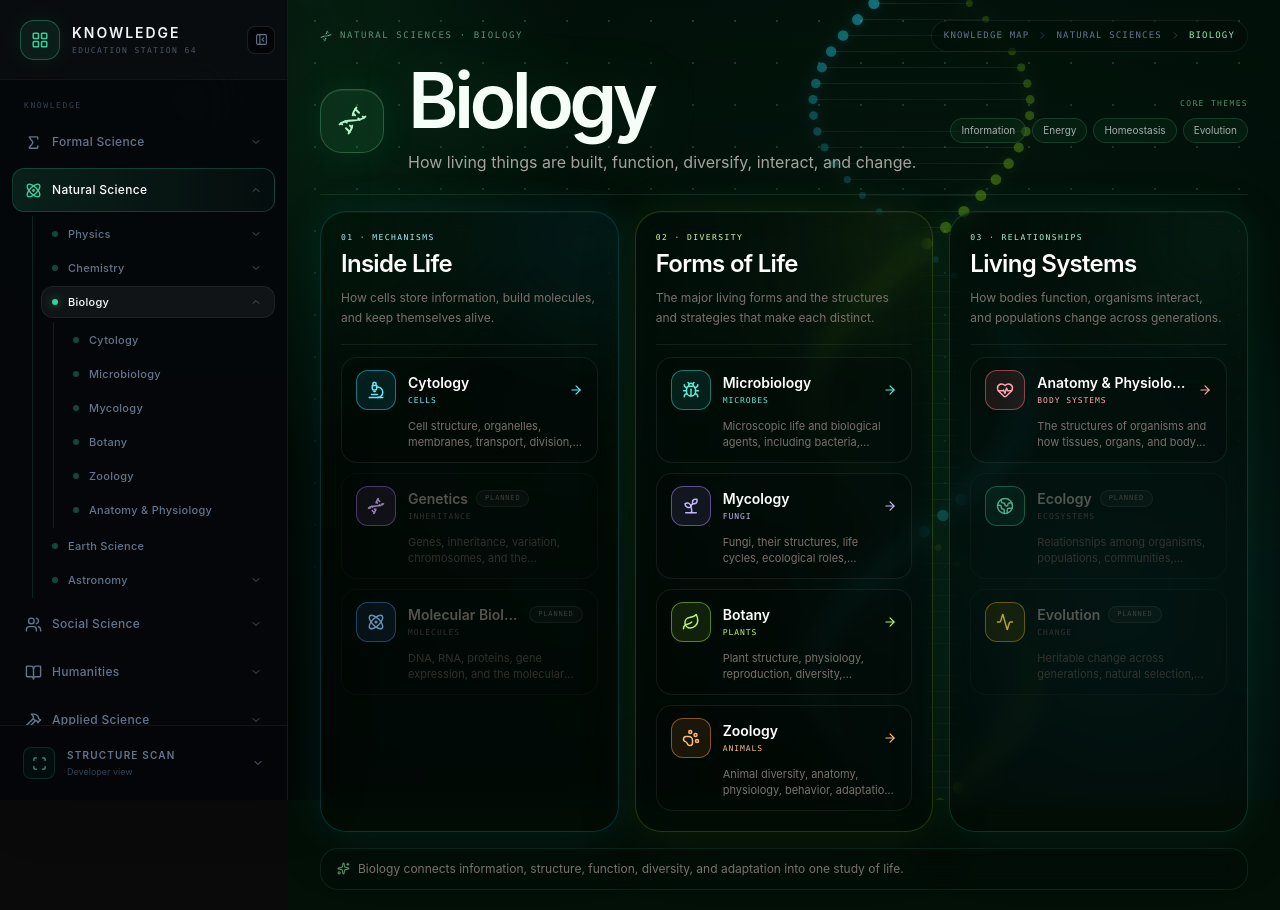
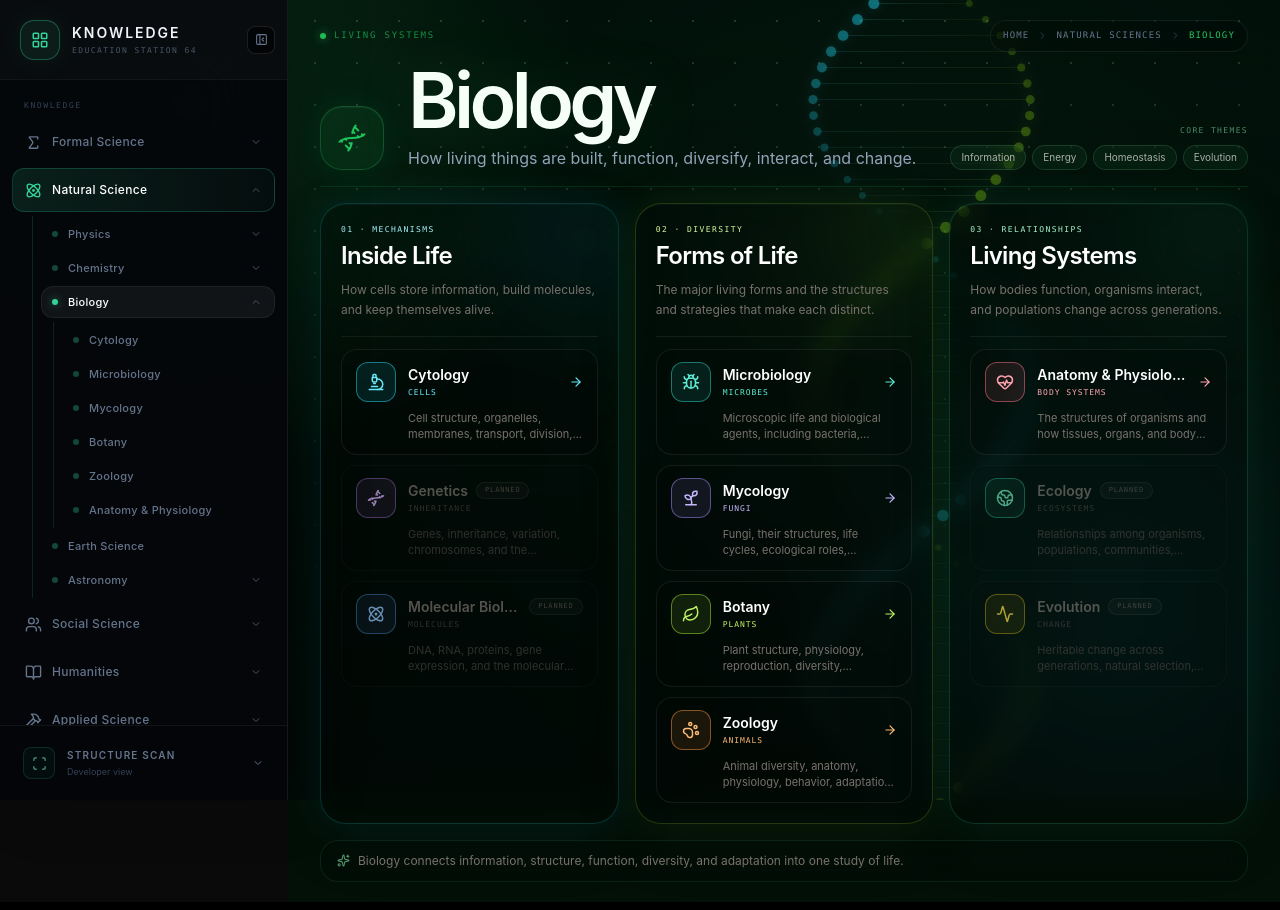
Before and after one commit to nickf723/ed-dev, a Next.js app: page /natural-science/biology in a window 1280 px wide. Built offline with nearby package versions, Linux system fonts and the light colour scheme.

Commit message:
Migrate Biology to shared header

```diff
--- a/app/natural-science/biology/_components/BiologyHub.tsx
+++ b/app/natural-science/biology/_components/BiologyHub.tsx
@@ -6,7 +6,6 @@ import {
   ArrowRight,
   Atom,
   Bug,
-  ChevronRight,
   Dna,
   Globe2,
   HeartPulse,
@@ -17,6 +16,7 @@ import {
   Sprout,
   type LucideIcon,
 } from "lucide-react";
+import DomainPageHeader from "@/app/_components/DomainPageHeader";
 import DnaBackground from "../DnaBackground";
 
 export type BiologyHubNode = {
@@ -203,35 +203,20 @@ export default function BiologyHub({ nodes }: { nodes: readonly BiologyHubNode[]
       <div className="pointer-events-none fixed inset-0 z-0 opacity-12 [background-image:radial-gradient(circle_at_center,rgba(187,247,208,0.18)_1px,transparent_1px)] [background-size:42px_42px] [mask-image:linear-gradient(to_bottom,black,transparent_85%)]" />
 
       <div className="relative z-10 mx-auto flex min-h-screen w-full max-w-[1500px] flex-col px-4 py-4 sm:px-6 lg:px-8 lg:py-5">
-        <header className="shrink-0 border-b border-emerald-200/10 pb-5">
-          <div className="flex items-center justify-between gap-4">
-            <div className="flex items-center gap-2 font-mono text-[9px] uppercase tracking-[0.18em] text-emerald-200/55">
-              <Dna size={12} /> Natural Sciences · Biology
-            </div>
-
-            <nav aria-label="Breadcrumb" className="flex items-center gap-2 rounded-full border border-white/[0.07] bg-black/15 px-3 py-2 font-mono text-[9px] uppercase tracking-[0.13em] text-slate-500 backdrop-blur-lg">
-              <Link href="/" className="transition-colors hover:text-emerald-200">Knowledge map</Link>
-              <ChevronRight size={11} className="text-slate-700" />
-              <Link href="/natural-science" className="transition-colors hover:text-emerald-200">Natural Sciences</Link>
-              <ChevronRight size={11} className="text-slate-700" />
-              <span className="text-green-300">Biology</span>
-            </nav>
-          </div>
-
-          <div className="mt-4 flex items-center gap-5 sm:gap-6">
-            <div className="hidden h-16 w-16 shrink-0 items-center justify-center rounded-[22px] border border-green-300/25 bg-green-400/10 text-green-200 shadow-[inset_0_1px_0_rgba(255,255,255,0.08),0_0_35px_rgba(34,197,94,0.12)] sm:flex">
-              <Dna size={31} strokeWidth={1.55} />
-            </div>
-            <div className="min-w-0 flex-1">
-              <h1 className="text-[clamp(3.4rem,6vw,6.2rem)] font-semibold leading-[0.86] tracking-[-0.06em] text-[#f5fff7] drop-shadow-[0_0_28px_rgba(34,197,94,0.11)]">
-                Biology
-              </h1>
-              <p className="mt-4 max-w-3xl text-sm leading-6 text-stone-400 sm:text-base">
-                How living things are built, function, diversify, interact, and change.
-              </p>
-            </div>
-
-            <aside className="hidden max-w-[300px] text-right xl:block">
+        <DomainPageHeader
+          breadcrumbs={[
+            { label: "Home", href: "/" },
+            { label: "Natural Sciences", href: "/natural-science" },
+            { label: "Biology" },
+          ]}
+          eyebrow="Living Systems"
+          icon={Dna}
+          accentRgb="34, 197, 94"
+          title="Biology"
+          titleClassName="text-[clamp(3.4rem,6vw,6.2rem)] font-semibold leading-[0.86] tracking-[-0.06em] text-[#f5fff7] drop-shadow-[0_0_28px_rgba(34,197,94,0.11)]"
+          subtitle="How living things are built, function, diversify, interact, and change."
+          aside={
+            <div className="max-w-[300px] text-right">
               <div className="font-mono text-[8px] uppercase tracking-[0.17em] text-green-300/55">Core themes</div>
               <div className="mt-2 flex flex-wrap justify-end gap-1.5">
                 {CORE_THEMES.map((theme) => (
@@ -243,9 +228,9 @@ export default function BiologyHub({ nodes }: { nodes: readonly BiologyHubNode[]
                   </span>
                 ))}
               </div>
-            </aside>
-          </div>
-        </header>
+            </div>
+          }
+        />
 
         <section className="mt-4 grid flex-1 gap-4 lg:grid-cols-3">
           {groups.map((group) => (
```
